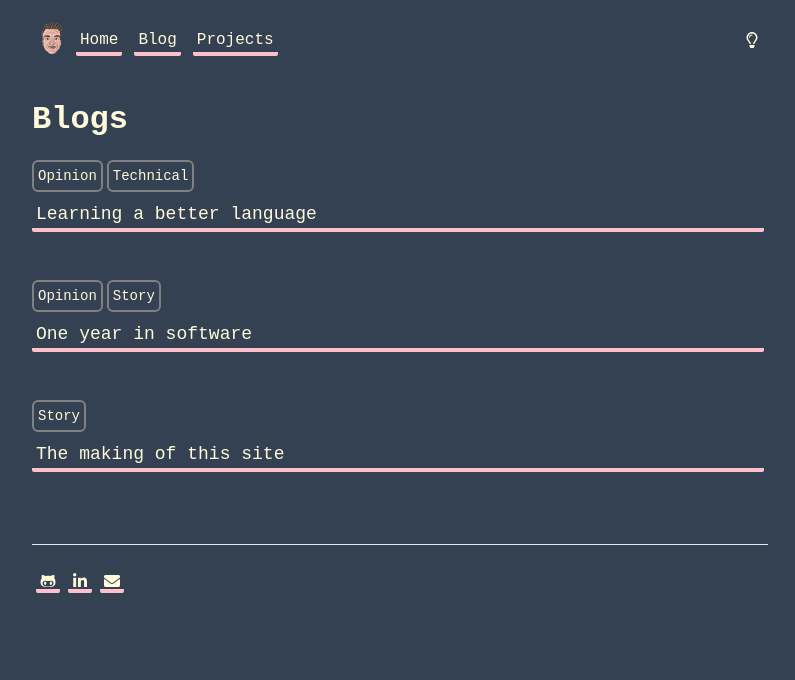
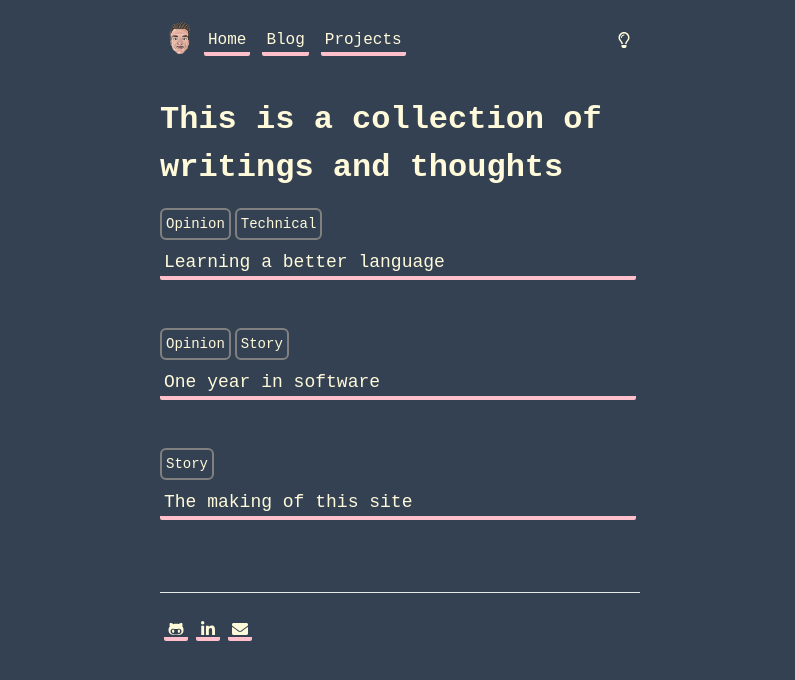
Before and after one commit to LachlanStephan/mysite, a Next.js app: page /blogs in a window 1280 px wide. Shown: the top 680 px of the page, without its empty margins (240-1035 px from the left). Built offline with nearby package versions, Linux system fonts and the light colour scheme.

Commit message:
updates to site - copy, site width, etc

```diff
--- a/components/home.tsx
+++ b/components/home.tsx
@@ -32,7 +32,7 @@ export const Home: FC = () => {
       <div className="overflow-hidden">
         <About
           name="Lachlan Stephan"
-          desc="Junior Software Dev - trying to be a somewhat decent developer..."
+          desc="Trying to be a decent developer."
         />
         <Interests title="Current interests" />
         <CommitChart />
--- a/components/layout.js
+++ b/components/layout.js
@@ -8,7 +8,7 @@ export default function Layout({ children }) {
       <Head>
           <meta name="viewport" content="initial-scale=1.0, width=device-width" />
       </Head>
-      <main className="pb-4 pl-4 pr-4 w-full md:w-4/5 xl:w-3/5 text-light_text dark:text-dark_text bg-light_background dark:bg-dark_background">
+      <main className="pb-4 pl-4 pr-4 w-full md:w-4/5 lg:w-3/5 xl:w-2/5 text-light_text dark:text-dark_text bg-light_background dark:bg-dark_background">
         <Header />
         {children}
         <Footer />
--- a/pages/blogs.tsx
+++ b/pages/blogs.tsx
@@ -24,7 +24,7 @@ const Blogs: FC = () => {
         <title>Blogs - Lachlan Stephan</title>
       </Head>
       <section>
-        <Header title="Blogs" />
+        <Header title="This is a collection of writings and thoughts" />
         <aside className="flex flex-col">{links}</aside>
       </section>
     </Layout>
```
